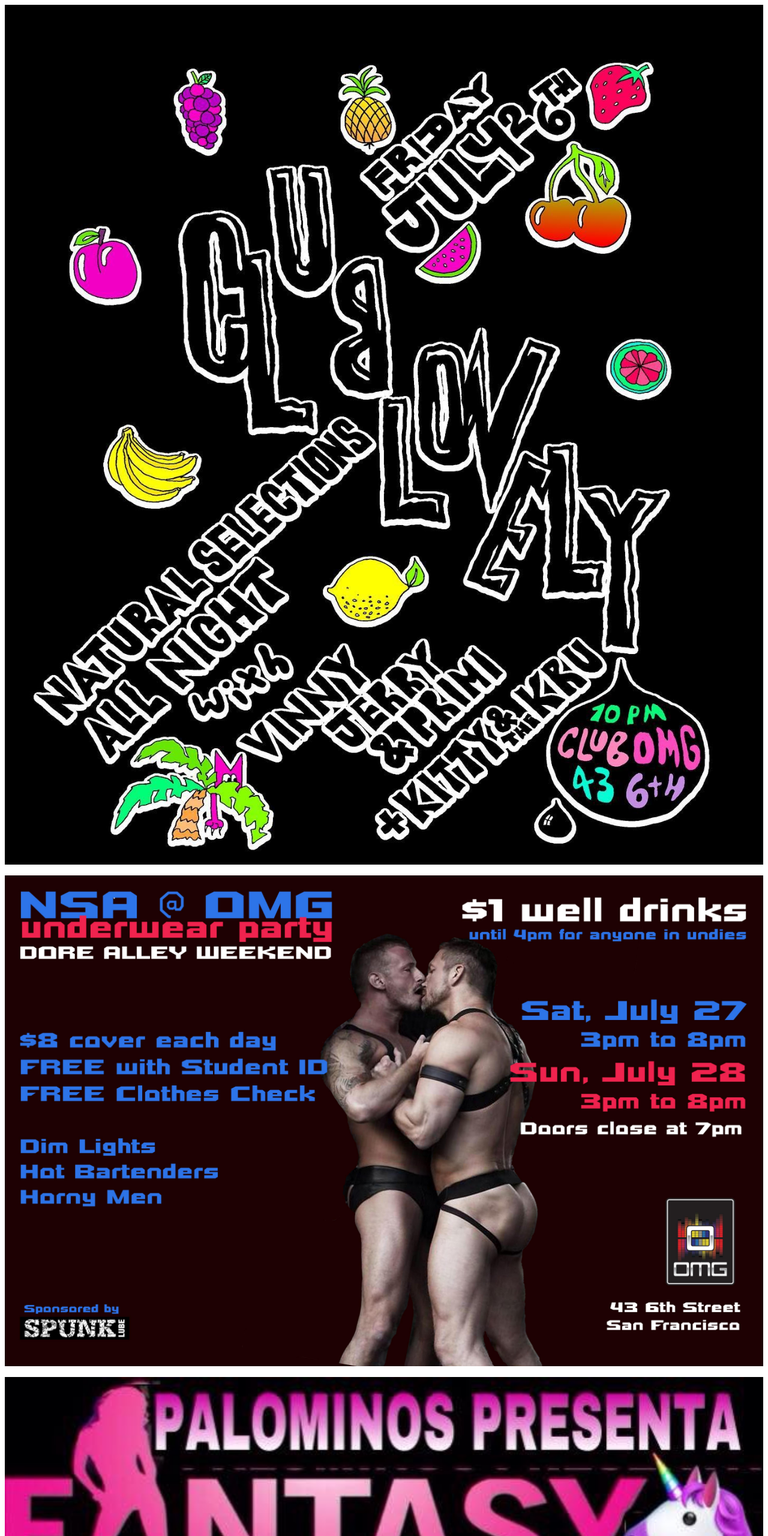
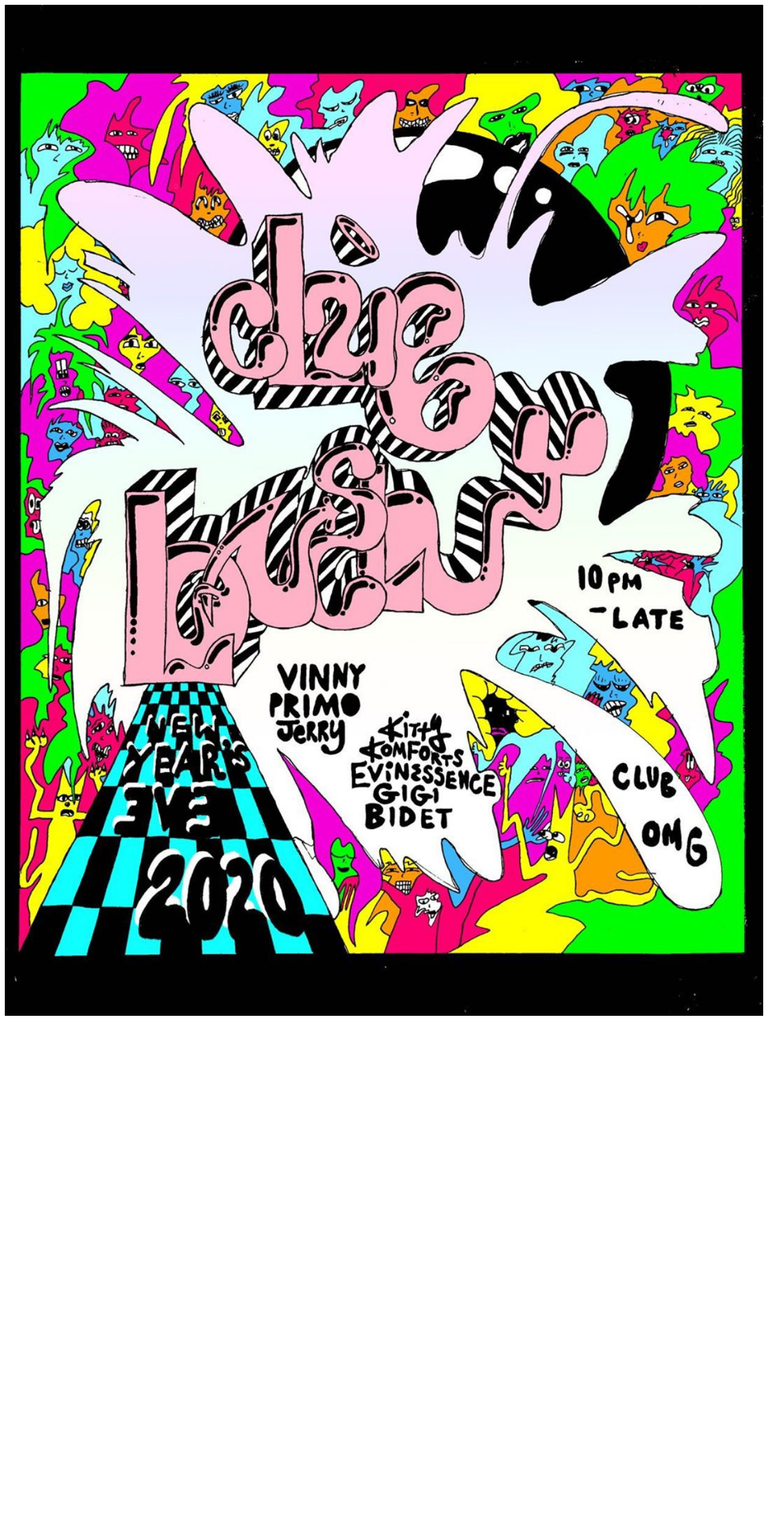
Before and after one commit to clubomg/netlify_static, a plain HTML site: page index.html in a window 1280 px wide. Shown: the top 2560 px of the page at 60% size. After the commit the page ends 1701 px from the top, so only its background shows below. Drawn offline with Linux system fonts and the light colour scheme.

Commit message:
December 31 2019 changes.

```diff
--- a/index.html
+++ b/index.html
@@ -11,13 +11,7 @@ img {
 }
 </style>
 </head>
-<img src="July262019.jpeg" style="width:100%;">
-<br>
-<img src="July272019_1.jpeg" style="width:100%;">
-<br>
-<img src="July272019_2.jpeg" style="width:100%;">
-<br>
-<img src="July282019.jpeg" style="width:100%;">
+<img src="December312019.jpeg" style="width:100%;">
 <body>
 
 </body>
```
Also changed, not shown: December312019.jpeg (added).
